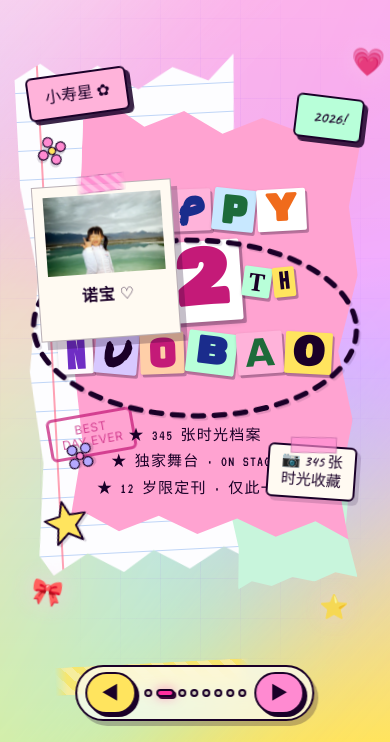
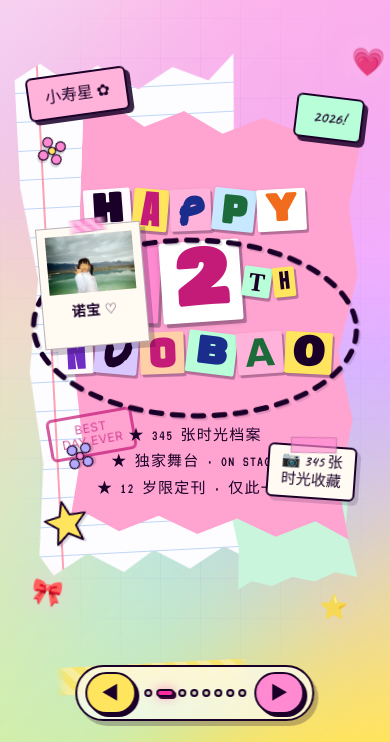
Before and after one commit to zihaozhaoo/sister-birthday, a website: page index.html in a window 390 px wide. Both pictures are taken after a click on the button "开始". Shown: the part 102-844 px from the top of the page. Drawn offline with Linux system fonts and the light colour scheme; a web font is replaced by a local one.

Commit message:
fix: shrink cover hero polaroid + tuck inside lined paper
Was overlapping ransom title and dashed circle, especially cropped on
mobile. Width capped at 170px (down from 280px), positioned firmly
inside the left lined-paper block below '小寿星' tag, with smaller
washi tape and caption to feel more like a paper scrap than hero shot.

```diff
--- a/styles.css
+++ b/styles.css
@@ -1291,21 +1291,22 @@ button { font: inherit; color: inherit; cursor: pointer; }
    ============================================================ */
 .cover-hero {
   position: absolute;
-  top: clamp(112px, 19vh, 240px);
-  left: clamp(14px, 4vw, 64px);
-  width: clamp(140px, 23vw, 280px);
+  /* 落在横线纸内部、"小寿星" 标签下方的空白区域 */
+  top: clamp(140px, 24vh, 260px);
+  left: clamp(18px, 5vw, 80px);
+  width: clamp(105px, 14vw, 170px);
   z-index: 5;
   background: #fffaf2;
-  padding: 10px 10px 30px;
+  padding: 8px 8px 24px;
   border: 1.5px solid rgba(26, 0, 40, .3);
-  box-shadow: 6px 8px 0 rgba(26, 0, 40, .25);
-  transform: rotate(-4deg);
+  box-shadow: 5px 6px 0 rgba(26, 0, 40, .22);
+  transform: rotate(-5deg);
   transition: transform .35s cubic-bezier(.2,.8,.3,1.2),
               box-shadow .35s ease;
 }
 .cover-hero:hover {
-  transform: rotate(0) scale(1.05);
-  box-shadow: 10px 12px 0 rgba(26, 0, 40, .3);
+  transform: rotate(0) scale(1.08);
+  box-shadow: 8px 10px 0 rgba(26, 0, 40, .3);
   z-index: 12;
 }
 .cover-hero picture,
@@ -1316,11 +1317,11 @@ button { font: inherit; color: inherit; cursor: pointer; }
   background: rgba(26, 0, 40, .06);
 }
 .cover-hero figcaption {
-  margin-top: 10px;
+  margin-top: 8px;
   text-align: center;
   font-family: var(--f-hand);
   font-weight: 700;
-  font-size: clamp(16px, 1.8vw, 22px);
+  font-size: clamp(14px, 1.4vw, 18px);
   color: var(--ink);
   letter-spacing: .04em;
 }
@@ -1328,9 +1329,9 @@ button { font: inherit; color: inherit; cursor: pointer; }
 /* 顶部一条粉色 washi 胶带 */
 .cover-hero-tape {
   position: absolute;
-  top: -10px; left: 50%;
-  width: clamp(50px, 9vw, 80px);
-  height: 18px;
+  top: -8px; left: 50%;
+  width: clamp(40px, 6vw, 60px);
+  height: 14px;
   background: rgba(255, 138, 209, .8);
   background-image: repeating-linear-gradient(
     45deg,
@@ -1349,8 +1350,8 @@ button { font: inherit; color: inherit; cursor: pointer; }
 /* 触屏不要悬浮变换 */
 @media (hover: none) {
   .cover-hero:hover {
-    transform: rotate(-4deg);
-    box-shadow: 6px 8px 0 rgba(26, 0, 40, .25);
+    transform: rotate(-5deg);
+    box-shadow: 5px 6px 0 rgba(26, 0, 40, .22);
   }
 }
 
```
